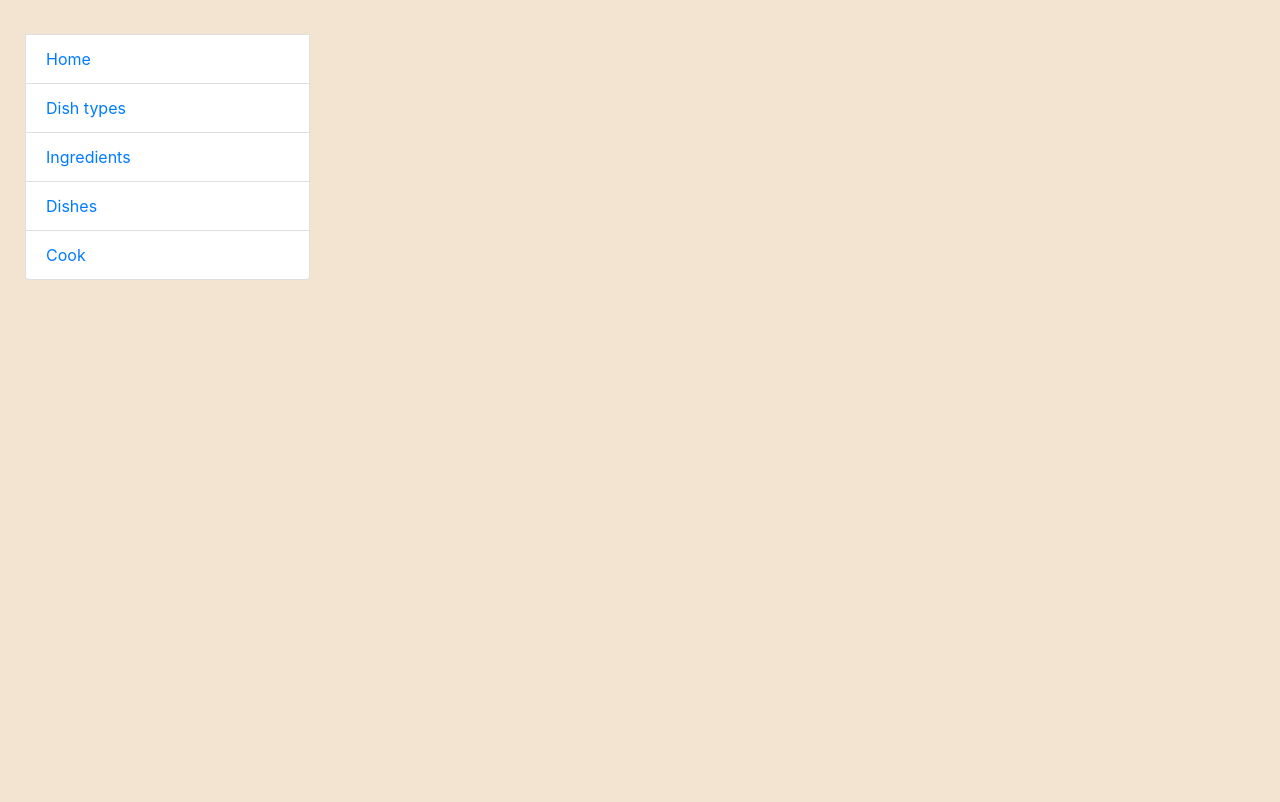
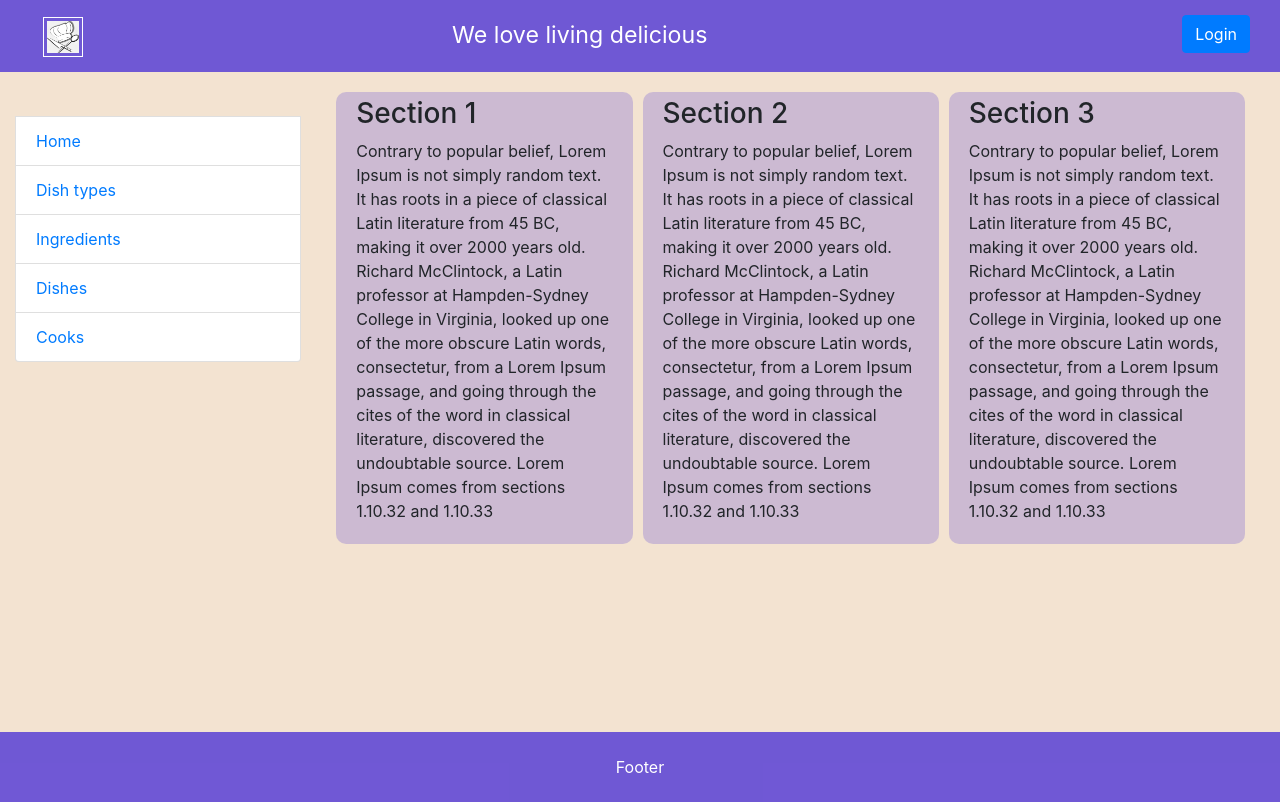
Before and after one commit to Kobsar703/restaurant_project, a Django app: page / in a window 1280 px wide. Before the commit the page ends 280 px from the top, so only its background shows below. Run offline with Django 4.2, Linux system fonts and the light colour scheme.

Commit message:
Add button login and fuctionallity to header, decorate home page

```diff
--- a/kitchen_service/urls.py
+++ b/kitchen_service/urls.py
@@ -21,4 +21,5 @@ from django.urls import path, include
 urlpatterns = [
     path("admin/", admin.site.urls),
     path("", include("kitchen.urls", namespace="kitchen")),
+    path("accounts/", include("django.contrib.auth.urls")),
 ] + static(settings.STATIC_URL, document_root=settings.STATIC_ROOT)
--- a/static/css/styles.css
+++ b/static/css/styles.css
@@ -1,9 +1,64 @@
 body {
-    margin: 10px;
+    margin: 0;
     background-color: rgba(215,157,90,0.28);
+    --header-height: 70px;
+    --footer-height: 70px;
 }
 
 .link-to-page {
     float: right;
     margin: 0 2px 0 2px;
 }
+
+.header {
+  background-color: rgba(29,0,215,0.61);
+  color: #fff;
+  text-align: center;
+  line-height: var(--header-height);
+}
+
+.logo {
+    border: 1px solid white;
+    padding: 3px;
+    color: white;
+    margin-left: 20px;
+    background-color: transparent;
+}
+
+.moto {
+    text-align: center;
+    color: white;
+    font-size: 1.45rem;
+}
+
+.login {
+    margin-top: 15px;
+}
+
+.row {
+    margin-right: 0;
+}
+
+.footer {
+  background-color: rgba(29,0,215,0.61);
+  line-height: var(--footer-height);
+  color: #fff;
+  text-align: center;
+}
+
+.main {
+  min-height: calc(95vh - var(--header-height) - var(--footer-height));
+  margin: 20px 0;
+}
+
+.home_sections {
+    display: flex;
+    margin: 0;
+}
+
+.section {
+    margin: 0 5px;
+    padding: 5px 20px;
+    border-radius: 10px;
+    background-color: rgba(29,0,215,0.18);
+}
--- a/templates/base.html
+++ b/templates/base.html
@@ -16,6 +16,10 @@
 </head>
 
 <body>
+  {% block header %}
+      {% include "includes/header.html" %}
+  {% endblock %}
+  <main class="main">
     <div class="container-fluid">
       <div class="row">
           <div class="col-sm-3">
@@ -36,6 +40,10 @@
           </div>
       </div>
     </div>
+  </main>
+  <footer class="footer">
+    Footer
+  </footer>
 </body>
 
 </html>
--- a/templates/home.html
+++ b/templates/home.html
@@ -1 +1,42 @@
 {% extends "base.html" %}
+
+{% block content %}
+  <div class="home_sections">
+    <article class="section">
+      <h3 class="block_title">Section 1</h3>
+      <p>Contrary to popular belief, Lorem Ipsum is not simply random
+        text. It has roots in a piece of classical Latin literature
+        from 45 BC, making it over 2000 years old. Richard McClintock,
+        a Latin professor at Hampden-Sydney College in Virginia,
+        looked up one of the more obscure Latin words, consectetur,
+        from a Lorem Ipsum passage, and going through the cites of
+        the word in classical literature, discovered the undoubtable
+        source. Lorem Ipsum comes from sections 1.10.32 and 1.10.33
+      </p>
+    </article>
+    <article class="section">
+      <h3 class="block_title">Section 2</h3>
+      <p>Contrary to popular belief, Lorem Ipsum is not simply random
+        text. It has roots in a piece of classical Latin literature
+        from 45 BC, making it over 2000 years old. Richard McClintock,
+        a Latin professor at Hampden-Sydney College in Virginia,
+        looked up one of the more obscure Latin words, consectetur,
+        from a Lorem Ipsum passage, and going through the cites of
+        the word in classical literature, discovered the undoubtable
+        source. Lorem Ipsum comes from sections 1.10.32 and 1.10.33
+      </p>
+    </article>
+    <article class="section">
+      <h3 class="block_title">Section 3</h3>
+      <p>Contrary to popular belief, Lorem Ipsum is not simply random
+        text. It has roots in a piece of classical Latin literature
+        from 45 BC, making it over 2000 years old. Richard McClintock,
+        a Latin professor at Hampden-Sydney College in Virginia,
+        looked up one of the more obscure Latin words, consectetur,
+        from a Lorem Ipsum passage, and going through the cites of
+        the word in classical literature, discovered the undoubtable
+        source. Lorem Ipsum comes from sections 1.10.32 and 1.10.33
+      </p>
+    </article>
+  </div>
+{% endblock %}
--- /dev/null
+++ b/templates/includes/header.html
@@ -0,0 +1,21 @@
+<header class="header">
+    <div class="container-fluid">
+      <div class="row">
+        <div class="col-sm-1">
+          {% load static %}
+          <img src="{% static 'img/logo_title.png' %}" width="40px" height="40px" class="logo" alt="Logo image in the header"/>
+
+        </div>
+        <div class="col-sm-9">
+          <span class="moto">We love living delicious</span>
+        </div>
+        <div class="col-sm-2">
+          {% if user.is_authenticated %}
+            <a class="login btn btn-primary float-right" href="{% url 'logout'%}?next={{request.path}}">Logout</a>
+          {% else %}
+            <a class="login btn btn-primary float-right" href="{% url 'login'%}?next={{request.path}}">Login</a>
+          {% endif %}
+        </div>
+      </div>
+    </div>
+</header>
--- a/templates/includes/sidebar.html
+++ b/templates/includes/sidebar.html
@@ -12,5 +12,5 @@
   <li class="list-group-item"><a href="{% url 'kitchen:dish-types-list' %}">Dish types</a></li>
   <li class="list-group-item"><a href="{% url 'kitchen:ingredients-list' %}">Ingredients</a></li>
   <li class="list-group-item"><a href="{% url 'kitchen:dish-list' %}">Dishes</a></li>
-  <li class="list-group-item"><a href="{% url 'kitchen:cook-list' %}">Cook</a></li>
+  <li class="list-group-item"><a href="{% url 'kitchen:cook-list' %}">Cooks</a></li>
 </ul>
```
Also changed, not shown: templates/kitchen/dish_list.html (+14 -0 lines), templates/registration/logged_out.html (added, +7 -0 lines), templates/registration/login.html (added, +24 -0 lines). Lines whose indentation alone changed are shown as unchanged.
